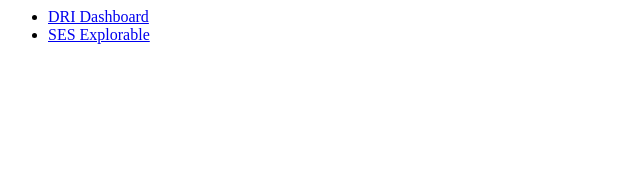
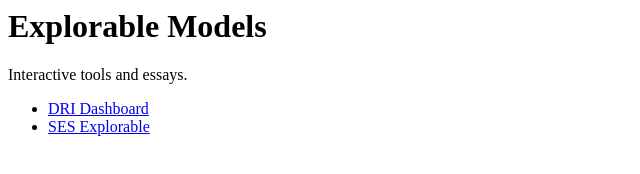
Before and after one commit to michaelcostolo/michaelcostolo.github.io, a plain HTML site: page index.html in a window 1280 px wide. Shown: the whole page, without its empty margins (0-640 px from the left). Drawn offline with Linux system fonts and the light colour scheme.

Commit message:
Update index.html

```diff
--- a/index.html
+++ b/index.html
@@ -1,3 +1,6 @@
+<h1>Explorable Models</h1>
+<p>Interactive tools and essays.</p>
+
 <ul>
   <li><a href="/DRI-dashboard/">DRI Dashboard</a></li>
   <li><a href="/ses-explorable/">SES Explorable</a></li>
```
